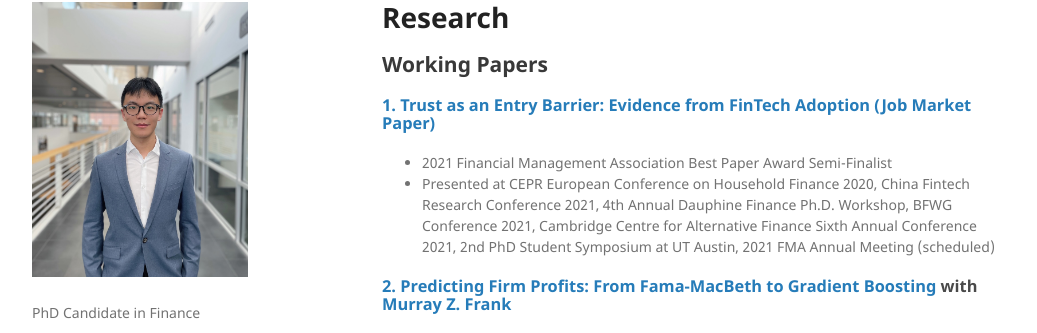
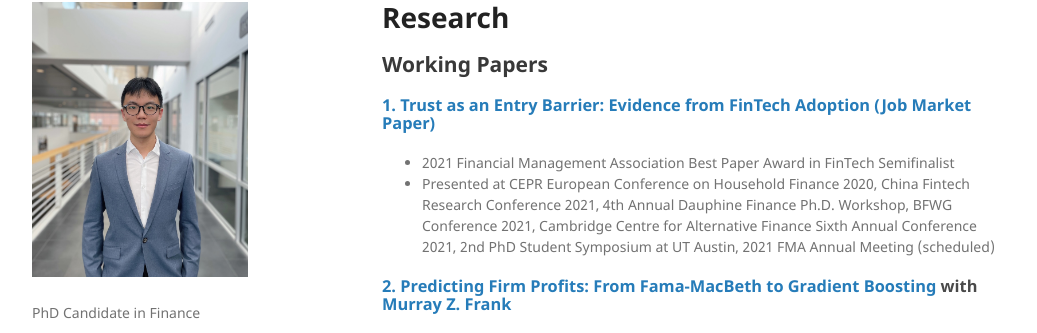
Before and after one commit to keeryang/keeryang.github.io, a Jekyll site: the page built from index.md, in a window 1280 px wide and 900 px high, scrolled down 369 px. Shown: the part 107-440 px from the top of the window, without its empty margins (118-1155 px from the left). Built offline with Jekyll 4.4.1, drawn with Linux system fonts in a browser that asks for light colours; the repository's description, which GitHub fills in, is left out; our own code applies the rules of GitHub Pages for plain Markdown files.

Commit message:
Update index.md

```diff
--- a/index.md
+++ b/index.md
@@ -29,7 +29,7 @@ Email: <yang5427@umn.edu>
 ## Working Papers
 
 ### [1. Trust as an Entry Barrier: Evidence from FinTech Adoption (Job Market Paper)](./papers/TrustFinTech_2021Sept19.pdf)
-*   2021 Financial Management Association Best Paper Award Semi-Finalist
+*   2021 Financial Management Association Best Paper Award in FinTech Semifinalist
 *   Presented at CEPR European Conference on Household Finance 2020, China Fintech Research Conference 2021, 4th Annual Dauphine Finance Ph.D. Workshop, BFWG Conference 2021, Cambridge Centre for Alternative Finance Sixth Annual Conference 2021, 2nd PhD Student Symposium at UT Austin, 2021 FMA Annual Meeting (scheduled)
 
 ### [2. Predicting Firm Profits: From Fama-MacBeth to Gradient Boosting](./papers/Profits_2021Aug28.pdf) with [Murray Z. Frank](https://mzfrank.github.io/myweb/)
```
